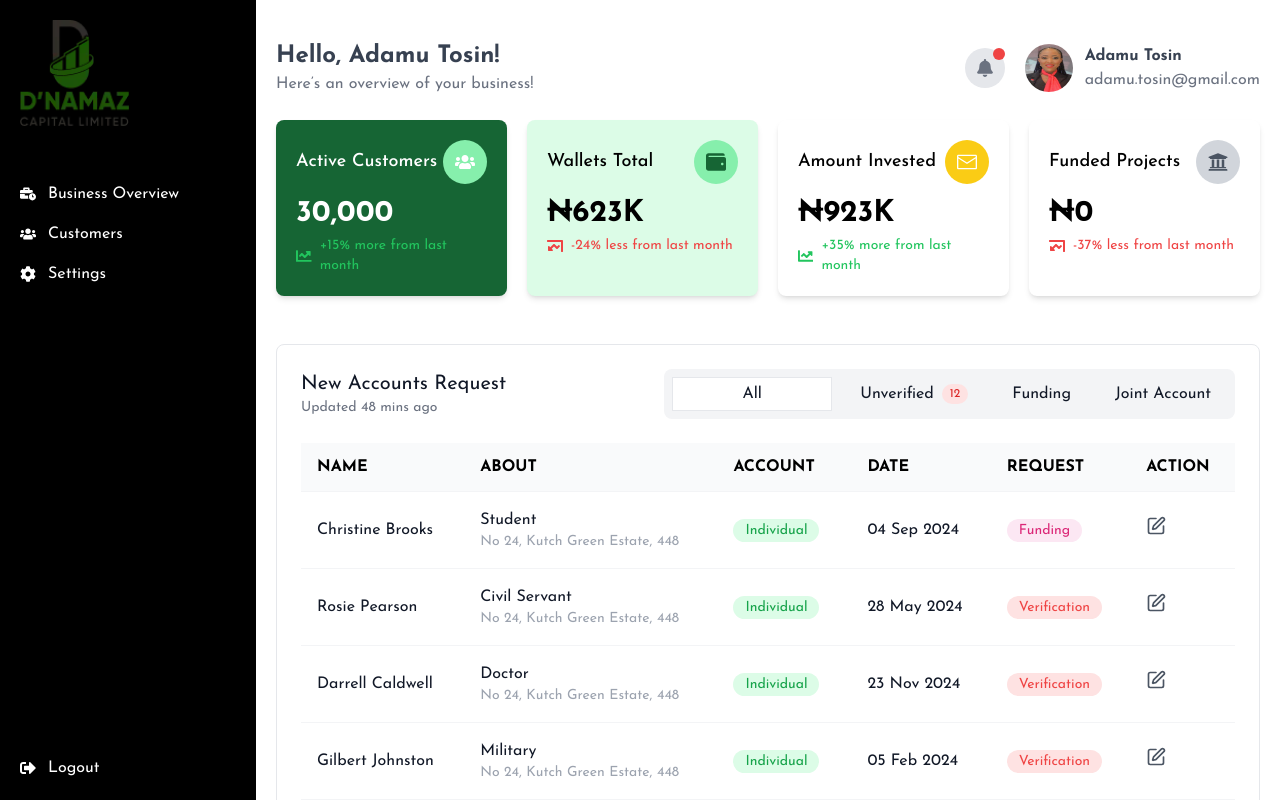
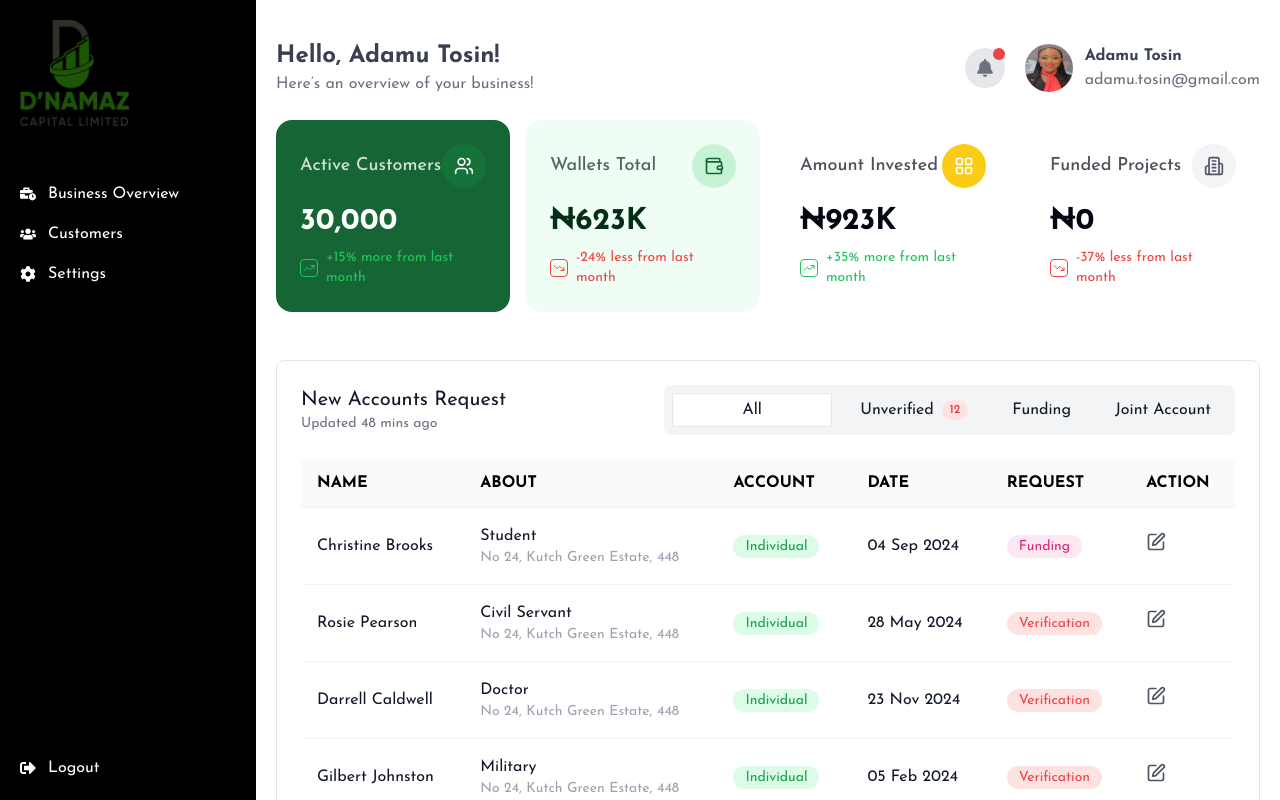
Before and after one commit to AyoMoses1/dnamaz, a Next.js app: page / in a window 1280 px wide. Shown: the top 800 px of the page. Built offline with nearby package versions, Linux system fonts and the light colour scheme.

Commit message:
Refactor OverviewCards component to update card styling and add icons

```diff
--- a/app/_components/OverviewCards.tsx
+++ b/app/_components/OverviewCards.tsx
@@ -1,43 +1,85 @@
 import { FC } from "react";
-import { FaUsers, FaWallet, FaUniversity, FaChartLine } from "react-icons/fa";
-import { RxEnvelopeClosed } from "react-icons/rx";
+import { TrendingUp, TrendingDown, Users, Wallet, Building2, LayoutGrid } from "lucide-react";
 
 interface CardProps {
   title: string;
   value: string;
   change: string;
   isPositive: boolean;
-  backgroundColor: string;
-  icon: JSX.Element;
-  iconBgColor: string;
+  variant: 'green' | 'mint' | 'white';
+  icon: 'users' | 'wallet' | 'investment' | 'projects';
 }
 
-const Card: FC<CardProps> = ({ title, value, change, isPositive, backgroundColor, icon, iconBgColor }) => {
+const Card: FC<CardProps> = ({ title, value, change, isPositive, variant, icon }) => {
+  const getVariantStyles = () => {
+    switch (variant) {
+      case 'green':
+        return {
+          wrapper: 'bg-green-800',
+          text: 'text-white',
+          title: 'text-white/80',
+          icon: 'bg-green-700/50'
+        };
+      case 'mint':
+        return {
+          wrapper: 'bg-green-50',
+          text: 'text-green-950',
+          title: 'text-green-950/70',
+          icon: 'bg-green-500/20'
+        };
+      default:
+        return {
+          wrapper: 'bg-white',
+          text: 'text-gray-950',
+          title: 'text-gray-950/70',
+          icon: icon === 'investment' ? 'bg-yellow-400' : 'bg-gray-100'
+        };
+    }
+  };
+
+  const getIcon = () => {
+    switch (icon) {
+      case 'users':
+        return <Users className={`h-5 w-5 ${variant === 'green' ? 'text-white' : 'text-green-800'}`} />;
+      case 'wallet':
+        return <Wallet className={`h-5 w-5 ${variant === 'green' ? 'text-white' : 'text-green-800'}`} />;
+      case 'investment':
+        return <LayoutGrid className="h-5 w-5 text-white" />;
+      case 'projects':
+        return <Building2 className="h-5 w-5 text-gray-600" />;
+    }
+  };
+
+  const styles = getVariantStyles();
+
   return (
-    <div className={`p-5 rounded-lg shadow-md ${backgroundColor}`}>
-
+    <div className={`${styles.wrapper} rounded-2xl p-6 space-y-4`}>
       <div className="flex justify-between items-center">
-        <p className={`${backgroundColor === 'bg-green-800' ? 'text-white' : 'text-black'} text-lg font-medium`}>
+        <span className={`${styles.title} text-lg font-medium`}>
           {title}
-        </p>
-        <div className={`p-3 rounded-full ${iconBgColor}`}>
-          {icon}
+        </span>
+        <div className={`${styles.icon} p-3 rounded-full`}>
+          {getIcon()}
         </div>
       </div>
 
-      <h2 className={`${backgroundColor === 'bg-green-800' ? 'text-white' : 'text-black'} text-3xl font-bold mt-3`}>
+      <div className="space-y-2">
+        <h2 className={`${styles.text} text-3xl font-bold`}>
           {value}
         </h2>
 
-      <div className="flex items-center mt-1">
+        <div className="flex items-center gap-2">
+          <div className={`border ${isPositive ? 'border-green-500' : 'border-red-500'} rounded p-0.5`}>
             {isPositive ? (
-          <FaChartLine className="text-green-500 mr-2" />
+              <TrendingUp className="h-3 w-3 text-green-500" />
             ) : (
-          <FaChartLine className="text-red-500 mr-2 transform rotate-180" />
+              <TrendingDown className="h-3 w-3 text-red-500" />
             )}
-        <p className={`${isPositive ? "text-green-500" : "text-red-500"} text-sm`}>
+          </div>
+          <span className={`text-sm ${isPositive ? 'text-green-500' : 'text-red-500'}`}>
             {change}
-        </p>
+          </span>
+        </div>
       </div>
     </div>
   );
@@ -45,42 +87,38 @@ const Card: FC<CardProps> = ({ title, value, change, isPositive, backgroundColor
 
 const OverviewCards: FC = () => {
   return (
-    <div className="grid grid-cols-4 gap-5">
+    <div className="grid grid-cols-4 gap-4">
       <Card
         title="Active Customers"
         value="30,000"
         change="+15% more from last month"
         isPositive={true}
-        backgroundColor="bg-green-800"
-        icon={<FaUsers className="text-white text-xl" />}
-        iconBgColor="bg-green-300"
+        variant="green"
+        icon="users"
       />
       <Card
         title="Wallets Total"
         value="₦623K"
         change="-24% less from last month"
         isPositive={false}
-        backgroundColor="bg-green-100"
-        icon={<FaWallet className="text-green-800 text-xl" />}
-        iconBgColor="bg-green-300"
+        variant="mint"
+        icon="wallet"
       />
       <Card
         title="Amount Invested"
         value="₦923K"
         change="+35% more from last month"
         isPositive={true}
-        backgroundColor="bg-white"
-        icon={<RxEnvelopeClosed className="text-white text-xl" />}
-        iconBgColor="bg-yellow-400"
+        variant="white"
+        icon="investment"
       />
       <Card
         title="Funded Projects"
         value="₦0"
         change="-37% less from last month"
         isPositive={false}
-        backgroundColor="bg-white"
-        icon={<FaUniversity className="text-gray-600 text-xl" />}
-        iconBgColor="bg-gray-300"
+        variant="white"
+        icon="projects"
       />
     </div>
   );
```
Lines whose indentation alone changed are shown as unchanged.
